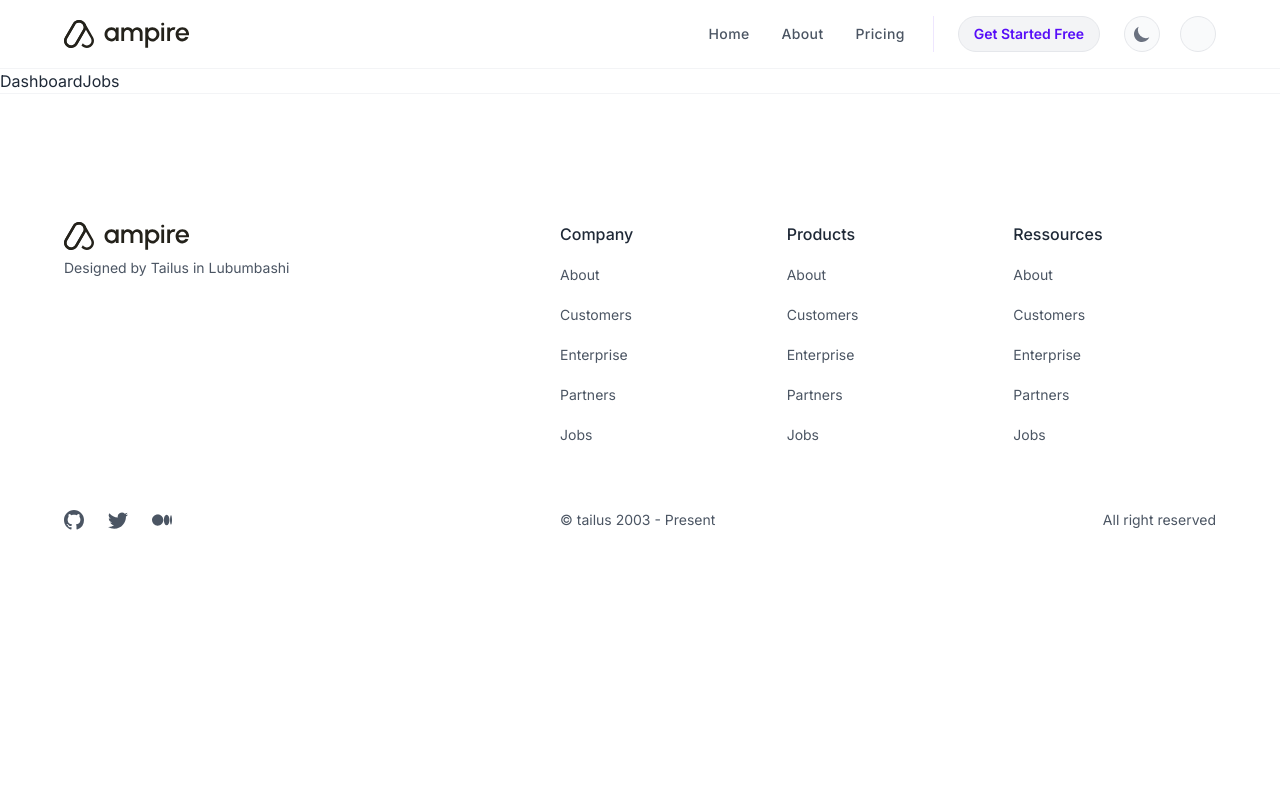
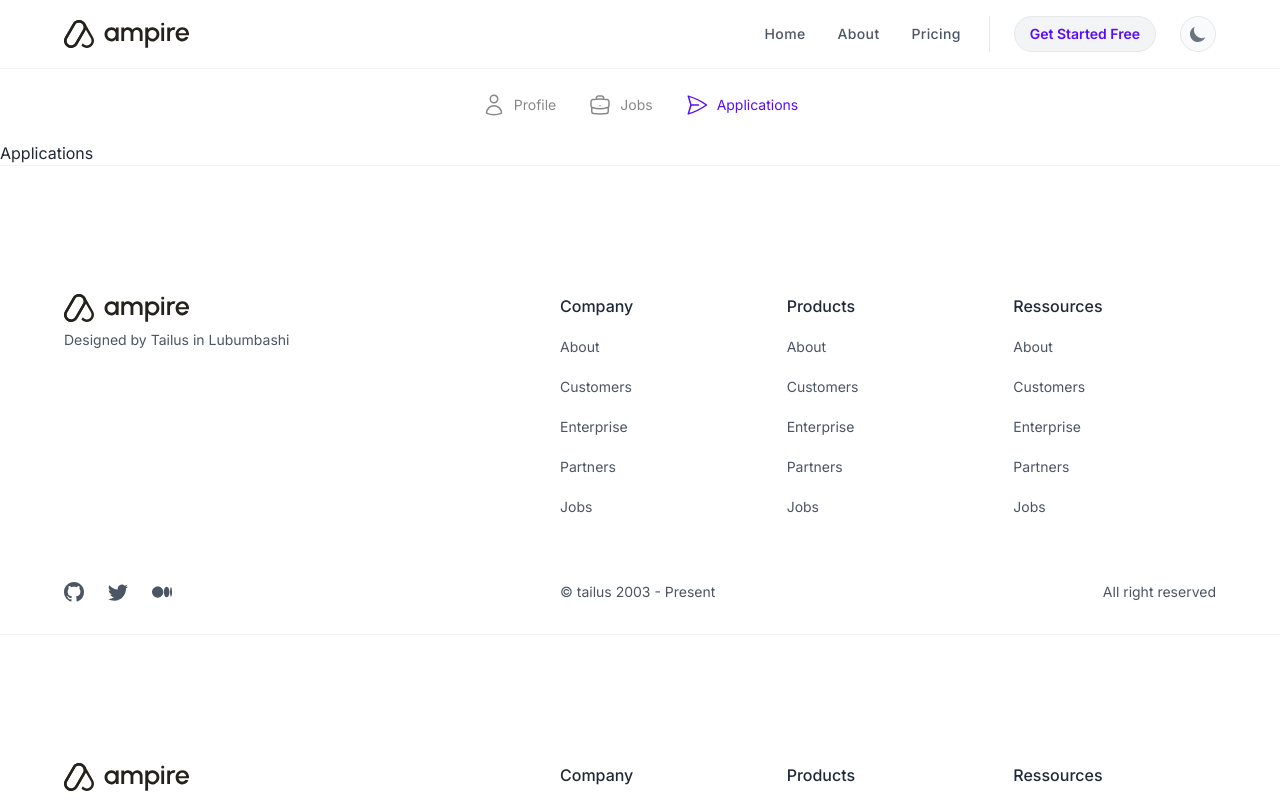
Before and after one commit to leighbriody/GreenPaws, a Next.js app: page /dashboard/applications in a window 1280 px wide. Shown: the top 800 px of the page. Built offline with nearby package versions, Linux system fonts and the light colour scheme; no server answers.

Commit message:
finish navbar

```diff
--- a/src/app/dashboard/applications/page.tsx
+++ b/src/app/dashboard/applications/page.tsx
@@ -1,5 +1,5 @@
 import React from "react";
 
 export default function DashboardJobs() {
-  return <div>DashboardJobs</div>;
+  return <div>Applications</div>;
 }
--- /dev/null
+++ b/src/app/dashboard/layout.tsx
@@ -0,0 +1,35 @@
+import "../globals.css";
+import type { Metadata } from "next";
+import { Inter } from "next/font/google";
+import { NextAuthProvider } from "../providers";
+import { Session } from "inspector";
+import Navigation from "@/components/Navigation";
+import AdminNavigation from "@/components/AdminNavigation";
+import Footer from "@/components/Footer";
+
+const inter = Inter({ subsets: ["latin"] });
+
+export const metadata: Metadata = {
+  title: "Create Next App",
+  description: "Generated by create next app",
+};
+
+export default function RootLayout({
+  children,
+}: {
+  children: React.ReactNode;
+}) {
+  return (
+    <div>
+      <div className={inter.className}>
+        <NextAuthProvider>
+          <div>
+            <AdminNavigation />
+            {children}
+            <Footer />
+          </div>
+        </NextAuthProvider>
+      </div>
+    </div>
+  );
+}
--- a/src/app/dashboard/page.tsx
+++ b/src/app/dashboard/page.tsx
@@ -42,7 +42,7 @@ export default async function Dashboard() {
 
   const hasSub = await hasSubscription();
   return (
-    <>
+    <div>
       <Link href={"" + manageLink}>Manage Billing</Link>
       {/* check to see if they have a subscription or not */}
       {hasSub ? (
@@ -53,6 +53,6 @@ export default async function Dashboard() {
           <Link href={"" + checkoutLink}>Upgrade</Link>
         </div>
       )}
-    </>
+    </div>
   );
 }
--- a/src/app/page.tsx
+++ b/src/app/page.tsx
@@ -4,10 +4,10 @@ import React from "react";
 
 export default function Home() {
   return (
-    <>
+    <div>
       <LandingHero />
 
       {/* more components will go here */}
-    </>
+    </div>
   );
 }
--- a/src/components/AdminNavigation.tsx
+++ b/src/components/AdminNavigation.tsx
@@ -1,59 +1,148 @@
+"use client";
 import Link from "next/link";
 import React from "react";
 import { FaUser, FaBriefcase, FaClipboardList } from "react-icons/fa";
+import Navigation from "./Navigation";
+import { usePathname } from "next/navigation";
 
 export default function AdminNavigation() {
+  const pathname = usePathname();
+  const SELECTED_HEX = "#560DF8";
+  const UNSELECTED_HEX = "#888";
+
   return (
-    <div className="navbar bg-base-100 border-t border-gray-300">
+    <div>
+      <div className="navbar bg-base-100">
         <div className="navbar-start">
           <div className="dropdown">
             <ul className="menu menu-sm dropdown-content mt-3 z-[1] p-2 shadow bg-base-100 rounded-box w-52">
               <li>
-              <Link href={"/dashboard/profile"}>
-                <div>
-                  <FaUser className="mr-2" /> Profile{" "}
+                <Link href="/dashboard/profile">
+                  <div className="flex items-center">
+                    <FaUser className="mr-2" /> Profile
                   </div>
                 </Link>
               </li>
-
               <li>
-              <div>
-                <FaBriefcase className="mr-2" /> Jobs{" "}
+                <Link href="/dashboard/jobs">
+                  <div className="flex items-center">
+                    <FaBriefcase className="mr-2" /> Jobs
                   </div>
+                </Link>
               </li>
               <li>
-              <div>
-                <FaClipboardList className="mr-2" /> Applications{" "}
+                <Link href="/dashboard/applications">
+                  <div className="flex items-center">
+                    <FaClipboardList className="mr-2" /> Applications
                   </div>
-            </li>
-            <li>
-              <div>
-                <FaClipboardList className="mr-2" /> Applications{" "}
-              </div>
+                </Link>
               </li>
             </ul>
           </div>
         </div>
-      <div className="navbar-center hidden lg:flex">
+        <div className="navbar-center  lg:flex">
           <ul className="menu menu-horizontal px-1">
             <li>
-            <Link href={"/dashboard/profile"}>
-              <FaUser className="mr-2" /> Profile{" "}
+              <Link href="/dashboard/profile">
+                <div className="flex items-center">
+                  <svg
+                    xmlns="http://www.w3.org/2000/svg"
+                    fill="none"
+                    viewBox="0 0 24 24"
+                    strokeWidth={1.5}
+                    stroke={`${
+                      pathname.includes("profile")
+                        ? SELECTED_HEX
+                        : UNSELECTED_HEX
+                    }`}
+                    className="w-6 h-6 mr-2"
+                  >
+                    <path
+                      strokeLinecap="round"
+                      strokeLinejoin="round"
+                      d="M15.75 6a3.75 3.75 0 11-7.5 0 3.75 3.75 0 017.5 0zM4.501 20.118a7.5 7.5 0 0114.998 0A17.933 17.933 0 0112 21.75c-2.676 0-5.216-.584-7.499-1.632z"
+                    />
+                  </svg>
+                  <p
+                    className={`${
+                      pathname.includes("profile")
+                        ? "text-selected"
+                        : "text-unselected"
+                    }`}
+                  >
+                    Profile
+                  </p>
+                </div>
               </Link>
             </li>
             <li>
-            <Link href={"/dashboard/jobs"}>
-              <FaBriefcase className="mr-2" /> Jobs{" "}
+              <Link href="/dashboard/jobs">
+                <div className="flex items-center">
+                  <svg
+                    xmlns="http://www.w3.org/2000/svg"
+                    fill="none"
+                    viewBox="0 0 24 24"
+                    strokeWidth={1.5}
+                    stroke={`${
+                      pathname.includes("jobs") ? SELECTED_HEX : UNSELECTED_HEX
+                    }`}
+                    className="w-6 h-6 mr-2"
+                  >
+                    <path
+                      strokeLinecap="round"
+                      strokeLinejoin="round"
+                      d="M20.25 14.15v4.25c0 1.094-.787 2.036-1.872 2.18-2.087.277-4.216.42-6.378.42s-4.291-.143-6.378-.42c-1.085-.144-1.872-1.086-1.872-2.18v-4.25m16.5 0a2.18 2.18 0 00.75-1.661V8.706c0-1.081-.768-2.015-1.837-2.175a48.114 48.114 0 00-3.413-.387m4.5 8.006c-.194.165-.42.295-.673.38A23.978 23.978 0 0112 15.75c-2.648 0-5.195-.429-7.577-1.22a2.016 2.016 0 01-.673-.38m0 0A2.18 2.18 0 013 12.489V8.706c0-1.081.768-2.015 1.837-2.175a48.111 48.111 0 013.413-.387m7.5 0V5.25A2.25 2.25 0 0013.5 3h-3a2.25 2.25 0 00-2.25 2.25v.894m7.5 0a48.667 48.667 0 00-7.5 0M12 12.75h.008v.008H12v-.008z"
+                    />
+                  </svg>
+                  <p
+                    className={`${
+                      pathname.includes("jobs")
+                        ? "text-selected"
+                        : "text-unselected"
+                    }`}
+                  >
+                    Jobs
+                  </p>
+                </div>
               </Link>
             </li>
             <li>
-            <Link href={"/dashboard/applications"}>
-              <FaClipboardList className="mr-2" /> Applications{" "}
+              <Link href="/dashboard/applications">
+                <div className="flex items-center">
+                  <svg
+                    xmlns="http://www.w3.org/2000/svg"
+                    fill="none"
+                    viewBox="0 0 24 24"
+                    strokeWidth={1.5}
+                    stroke={`${
+                      pathname.includes("applications")
+                        ? SELECTED_HEX
+                        : UNSELECTED_HEX
+                    }`}
+                    className="w-6 h-6 mr-2"
+                  >
+                    <path
+                      strokeLinecap="round"
+                      strokeLinejoin="round"
+                      d="M6 12L3.269 3.126A59.768 59.768 0 0121.485 12 59.77 59.77 0 013.27 20.876L5.999 12zm0 0h7.5"
+                    />
+                  </svg>
+                  <p
+                    className={`${
+                      pathname.includes("applications")
+                        ? "text-selected"
+                        : "text-unselected"
+                    }`}
+                  >
+                    Applications
+                  </p>
+                </div>
               </Link>
             </li>
           </ul>
         </div>
         <div className="navbar-end"></div>
       </div>
+    </div>
   );
 }
--- a/src/components/Footer.tsx
+++ b/src/components/Footer.tsx
@@ -20,23 +20,23 @@ export default function Footer() {
                       fill="none"
                       xmlns="http://www.w3.org/2000/svg"
                     >
-                      <g clip-path="url(#clip0_4_24)">
+                      <g clipPath="url(#clip0_4_24)">
                         <path
                           className="fill-[#24221B] dark:fill-white"
-                          fill-rule="evenodd"
-                          clip-rule="evenodd"
+                          fillRule="evenodd"
+                          clipRule="evenodd"
                           d="M184.589 48.5615L259.174 177.176C271.689 198.757 264.34 226.397 242.76 238.912C221.862 251.03 195.284 244.523 182.258 224.504L168.033 245.393C189.368 269.831 225.685 276.557 254.799 259.673C287.846 240.509 299.1 198.183 279.936 165.136L204.374 34.8366C201.937 30.6351 199.126 26.7859 196.008 23.3066L184.589 48.5615Z"
                         />
                         <path
                           className="fill-[#24221B] dark:fill-white"
-                          fill-rule="evenodd"
-                          clip-rule="evenodd"
+                          fillRule="evenodd"
+                          clipRule="evenodd"
                           d="M184.19 92.696L108.622 222.992C96.1058 244.572 68.4656 251.92 46.8855 239.405C25.3055 226.889 17.9575 199.249 30.4733 177.668L106.042 47.3721C118.558 25.792 146.198 18.444 167.778 30.9599C189.358 43.4757 196.706 71.116 184.19 92.696ZM85.2807 35.3313C104.447 2.28524 146.773 -8.96694 179.819 10.1989C212.865 29.3647 224.117 71.6908 204.951 104.737L129.383 235.033C110.217 268.079 67.8908 279.331 34.8447 260.166C1.79866 241 -9.45348 198.674 9.71234 165.628L85.2807 35.3313Z"
                         />
                         <path
                           className="fill-[#24221B] dark:fill-white"
-                          fill-rule="evenodd"
-                          clip-rule="evenodd"
+                          fillRule="evenodd"
+                          clipRule="evenodd"
                           d="M108.622 222.992L184.19 92.696C196.706 71.116 189.358 43.4757 167.778 30.9599C146.198 18.444 118.558 25.792 106.042 47.3721L30.4733 177.668C17.9575 199.248 25.3054 226.889 46.8855 239.405C68.4656 251.92 96.1058 244.572 108.622 222.992ZM179.819 10.1989C146.773 -8.96694 104.447 2.28524 85.2807 35.3313L9.71233 165.628C-9.4535 198.674 1.79865 241 34.8447 260.166C67.8907 279.331 110.217 268.079 129.383 235.033L204.951 104.737C224.117 71.6908 212.865 29.3647 179.819 10.1989Z"
                         />
                         <path
--- a/src/components/LandingHero.tsx
+++ b/src/components/LandingHero.tsx
@@ -61,7 +61,7 @@ export default function LandingHero() {
                   </div>
                   <input
                     aria-label="your email"
-                    autocomplete="email"
+                    autoComplete="email"
                     placeholder="Your mail address"
                     className="w-full rounded-full bg-transparent p-4 placeholder-gray-600 outline-none dark:text-white dark:placeholder-white"
                     type="email"
--- a/src/components/Pricing.tsx
+++ b/src/components/Pricing.tsx
@@ -13,7 +13,7 @@ export function Price() {
     setSelectedOption(option);
   };
   return (
-    <>
+    <div>
       <div className="xl:mx-auto xl:container py-20 2xl:px-0 px-6">
         <div className="lg:flex items-center justify-between">
           <div className=" lg:w-1/2 w-full">
@@ -100,14 +100,14 @@ export function Price() {
                   </h2>
                   <p className="text-2xl md:mt-0 mt-4 font-semibold leading-6 text-gray-800">
                     {selectedOption === "monthly" ? (
-                      <>
+                      <div>
                         {" "}
                         €10<span className="font-normal text-base">/mo</span>
-                      </>
+                      </div>
                     ) : (
-                      <>
+                      <div>
                         €120<span className="font-normal text-base">/yr</span>
-                      </>
+                      </div>
                     )}
                   </p>
                 </div>
@@ -127,14 +127,14 @@ export function Price() {
                 <p className="text-2xl md:mt-0 mt-4 font-semibold leading-6 text-gray-800">
                   <p className="text-2xl md:mt-0 mt-4 font-semibold leading-6 text-gray-800">
                     {selectedOption === "monthly" ? (
-                      <>
+                      <div>
                         {" "}
                         €20<span className="font-normal text-base">/mo</span>
-                      </>
+                      </div>
                     ) : (
-                      <>
+                      <div>
                         €240<span className="font-normal text-base">/yr</span>
-                      </>
+                      </div>
                     )}
                   </p>
                 </p>
@@ -146,6 +146,6 @@ export function Price() {
           </div>
         </div>
       </div>
-    </>
+    </div>
   );
 }
--- a/src/components/navigation.tsx
+++ b/src/components/navigation.tsx
@@ -31,23 +31,23 @@ export default function TestNav() {
                 fill="none"
                 xmlns="http://www.w3.org/2000/svg"
               >
-                <g clip-path="url(#clip0_4_24)">
+                <g clipPath="url(#clip0_4_24)">
                   <path
                     className="fill-[#24221B] dark:fill-white"
-                    fill-rule="evenodd"
-                    clip-rule="evenodd"
+                    fillRule="evenodd"
+                    clipRule="evenodd"
                     d="M184.589 48.5615L259.174 177.176C271.689 198.757 264.34 226.397 242.76 238.912C221.862 251.03 195.284 244.523 182.258 224.504L168.033 245.393C189.368 269.831 225.685 276.557 254.799 259.673C287.846 240.509 299.1 198.183 279.936 165.136L204.374 34.8366C201.937 30.6351 199.126 26.7859 196.008 23.3066L184.589 48.5615Z"
                   />
                   <path
                     className="fill-[#24221B] dark:fill-white"
-                    fill-rule="evenodd"
-                    clip-rule="evenodd"
+                    fillRule="evenodd"
+                    clipRule="evenodd"
                     d="M184.19 92.696L108.622 222.992C96.1058 244.572 68.4656 251.92 46.8855 239.405C25.3055 226.889 17.9575 199.249 30.4733 177.668L106.042 47.3721C118.558 25.792 146.198 18.444 167.778 30.9599C189.358 43.4757 196.706 71.116 184.19 92.696ZM85.2807 35.3313C104.447 2.28524 146.773 -8.96694 179.819 10.1989C212.865 29.3647 224.117 71.6908 204.951 104.737L129.383 235.033C110.217 268.079 67.8908 279.331 34.8447 260.166C1.79866 241 -9.45348 198.674 9.71234 165.628L85.2807 35.3313Z"
                   />
                   <path
                     className="fill-[#24221B] dark:fill-white"
-                    fill-rule="evenodd"
-                    clip-rule="evenodd"
+                    fillRule="evenodd"
+                    clipRule="evenodd"
                     d="M108.622 222.992L184.19 92.696C196.706 71.116 189.358 43.4757 167.778 30.9599C146.198 18.444 118.558 25.792 106.042 47.3721L30.4733 177.668C17.9575 199.248 25.3054 226.889 46.8855 239.405C68.4656 251.92 96.1058 244.572 108.622 222.992ZM179.819 10.1989C146.773 -8.96694 104.447 2.28524 85.2807 35.3313L9.71233 165.628C-9.4535 198.674 1.79865 241 34.8447 260.166C67.8907 279.331 110.217 268.079 129.383 235.033L204.951 104.737C224.117 71.6908 212.865 29.3647 179.819 10.1989Z"
                   />
                   <path
@@ -178,9 +178,9 @@ export default function TestNav() {
                 fill="currentColor"
               >
                 <path
-                  fill-rule="evenodd"
+                  fillRule="evenodd"
                   d="M10 2a1 1 0 011 1v1a1 1 0 11-2 0V3a1 1 0 011-1zm4 8a4 4 0 11-8 0 4 4 0 018 0zm-.464 4.95l.707.707a1 1 0 001.414-1.414l-.707-.707a1 1 0 00-1.414 1.414zm2.12-10.607a1 1 0 010 1.414l-.706.707a1 1 0 11-1.414-1.414l.707-.707a1 1 0 011.414 0zM17 11a1 1 0 100-2h-1a1 1 0 100 2h1zm-7 4a1 1 0 011 1v1a1 1 0 11-2 0v-1a1 1 0 011-1zM5.05 6.464A1 1 0 106.465 5.05l-.708-.707a1 1 0 00-1.414 1.414l.707.707zm1.414 8.486l-.707.707a1 1 0 01-1.414-1.414l.707-.707a1 1 0 011.414 1.414zM4 11a1 1 0 100-2H3a1 1 0 000 2h1z"
-                  clip-rule="evenodd"
+                  clipRule="evenodd"
                 ></path>
               </svg>
               <svg
@@ -192,13 +192,13 @@ export default function TestNav() {
                 <path d="M17.293 13.293A8 8 0 016.707 2.707a8.001 8.001 0 1010.586 10.586z"></path>
               </svg>
             </button>
+            {session?.user?.image && (
               <button
                 aria-label="switch theme"
                 className="ml-5 switcher group relative hidden h-9 w-9 rounded-full before:absolute before:inset-0 before:rounded-full before:border before:border-gray-200 before:bg-gray-50 before:bg-gradient-to-b before:transition-transform before:duration-300 hover:before:scale-105 active:duration-75 active:before:scale-95 dark:before:border-gray-700 dark:before:bg-gray-800 lg:flex"
               >
                 <div className="dropdown dropdown-end">
                   <label tabIndex={0} className="">
-                  {session?.user?.image && (
                     <div className="grid grid-cols-[auto,auto] gap-1 items-center mr-5">
                       <div className="group relative h-9 w-9 rounded-full overflow-hidden">
                         <Image
@@ -214,7 +214,6 @@ export default function TestNav() {
                         </div>
                       </div>
                     </div>
-                  )}
                   </label>
                   <ul
                     tabIndex={0}
@@ -229,6 +228,7 @@ export default function TestNav() {
                   </ul>
                 </div>
               </button>
+            )}
           </div>
           <div className="fixed top-3 right-14 z-20 sm:right-24 lg:hidden">
             <button
@@ -242,9 +242,9 @@ export default function TestNav() {
                 fill="currentColor"
               >
                 <path
-                  fill-rule="evenodd"
+                  fillRule="evenodd"
                   d="M10 2a1 1 0 011 1v1a1 1 0 11-2 0V3a1 1 0 011-1zm4 8a4 4 0 11-8 0 4 4 0 018 0zm-.464 4.95l.707.707a1 1 0 001.414-1.414l-.707-.707a1 1 0 00-1.414 1.414zm2.12-10.607a1 1 0 010 1.414l-.706.707a1 1 0 11-1.414-1.414l.707-.707a1 1 0 011.414 0zM17 11a1 1 0 100-2h-1a1 1 0 100 2h1zm-7 4a1 1 0 011 1v1a1 1 0 11-2 0v-1a1 1 0 011-1zM5.05 6.464A1 1 0 106.465 5.05l-.708-.707a1 1 0 00-1.414 1.414l.707.707zm1.414 8.486l-.707.707a1 1 0 01-1.414-1.414l.707-.707a1 1 0 011.414 1.414zM4 11a1 1 0 100-2H3a1 1 0 000 2h1z"
-                  clip-rule="evenodd"
+                  clipRule="evenodd"
                 ></path>
               </svg>
               <svg
--- a/tailwind.config.ts
+++ b/tailwind.config.ts
@@ -8,6 +8,14 @@ const config: Config = {
   ],
   theme: {
     extend: {
+      colors: {
+        unselected: {
+          DEFAULT: "#888",
+        },
+        selected: {
+          DEFAULT: "#560DF8",
+        },
+      },
       backgroundImage: {
         "gradient-radial": "radial-gradient(var(--tw-gradient-stops))",
         "gradient-conic":
```
Lines whose indentation alone changed are shown as unchanged.
